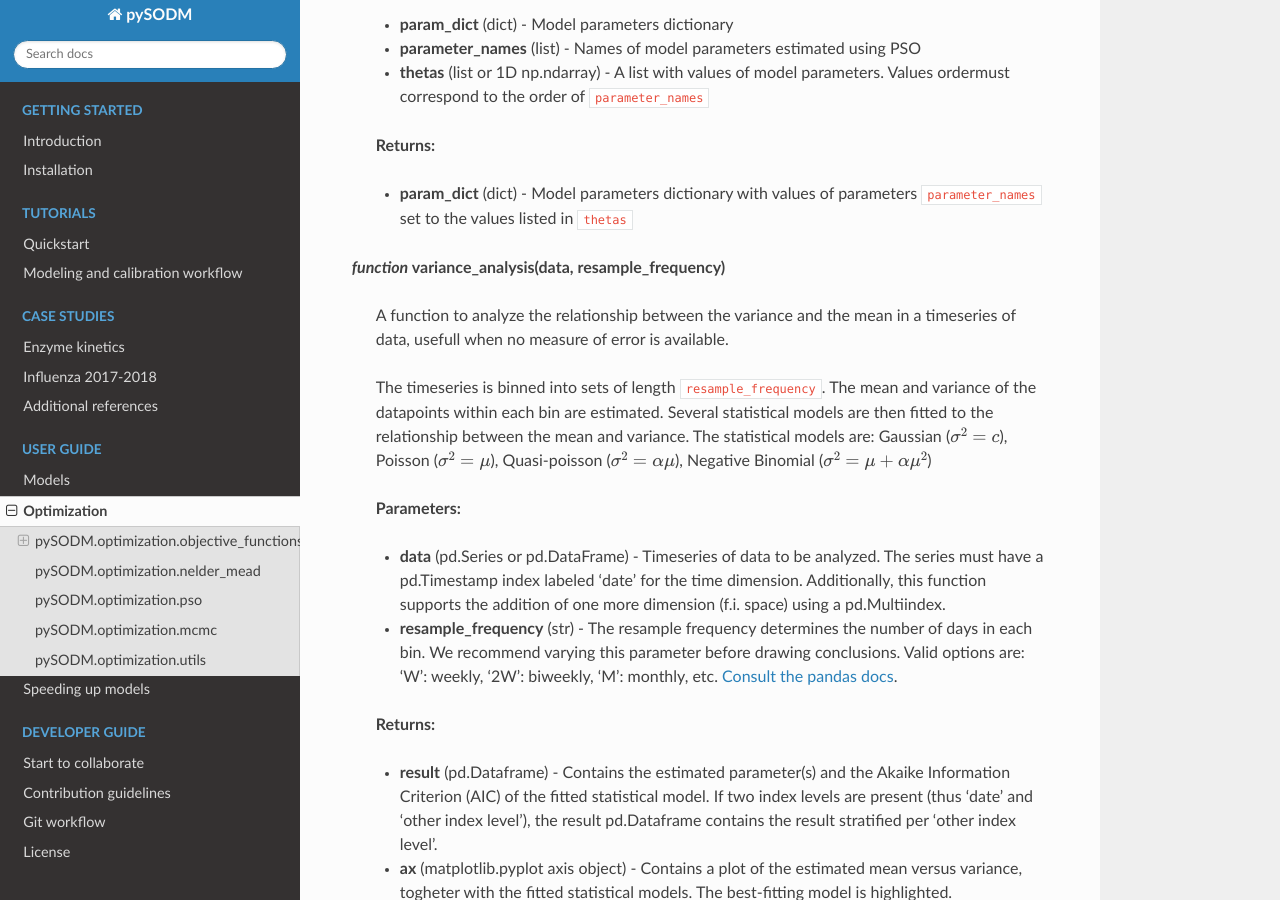
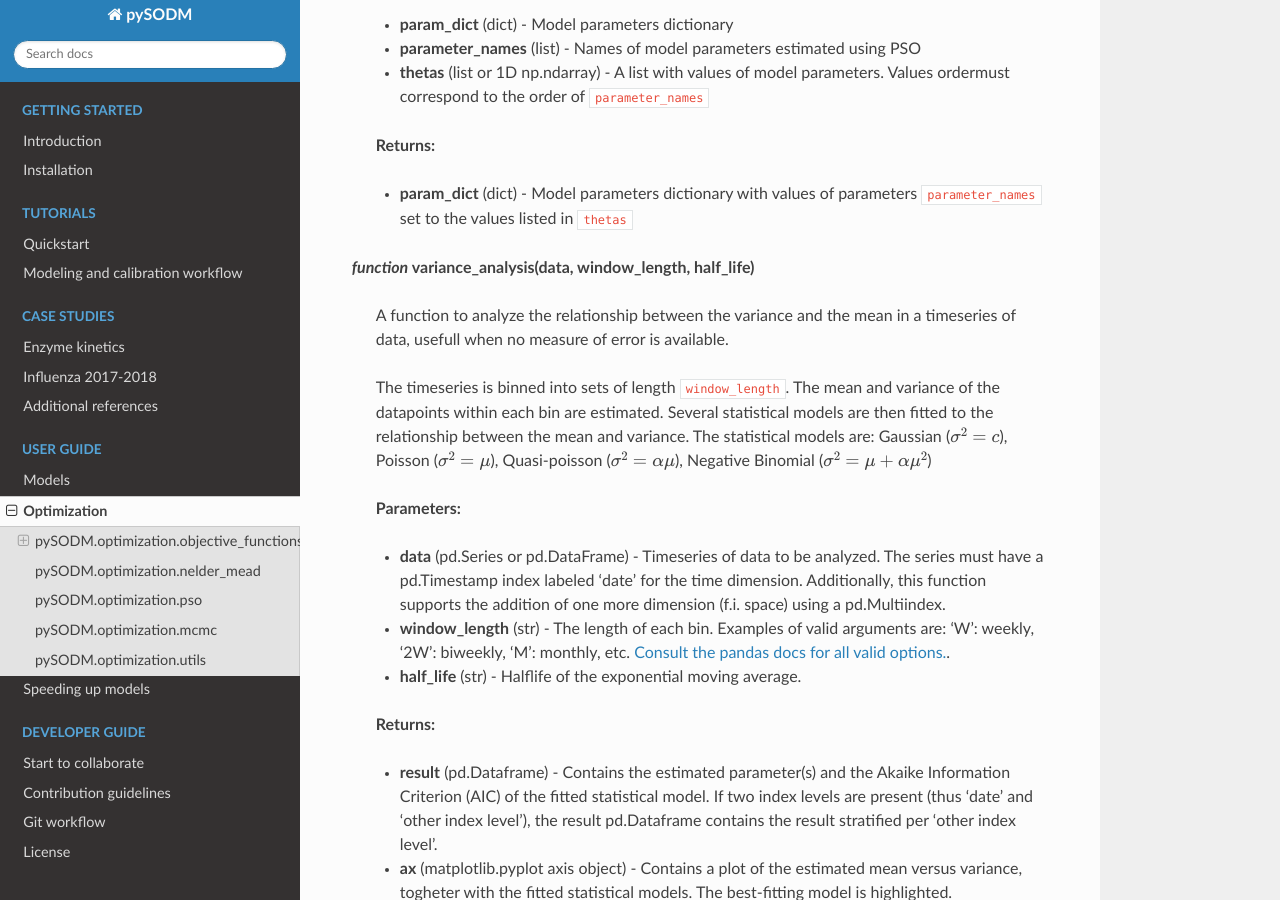
Before and after one commit to twallema/pySODM, a Sphinx documentation site: the page built from docs/optimization.md, in a window 1280 px wide and 900 px high, scrolled down 11329 px. Built offline with Sphinx 7.4.7 and the Read the Docs theme 3.1.0, drawn with Linux system fonts in a browser that asks for light colours.

Commit message:
adjust the function doc

```diff
--- a/docs/optimization.md
+++ b/docs/optimization.md
@@ -329,15 +329,16 @@
 >    **Returns:**
 >    * **param_dict** (dict) - Model parameters dictionary with values of parameters `parameter_names` set to the values listed in `thetas`
 
-***function* variance_analysis(data, resample_frequency)**
+***function* variance_analysis(data, window_length, half_life)**
 
 >    A function to analyze the relationship between the variance and the mean in a timeseries of data, usefull when no measure of error is available.
 
->    The timeseries is binned into sets of length `resample_frequency`. The mean and variance of the datapoints within each bin are estimated. Several statistical models are then fitted to the relationship between the mean and variance. The statistical models are: Gaussian ({math}`\sigma^2 = c`), Poisson ({math}`\sigma^2 = \mu`), Quasi-poisson ({math}`\sigma^2 = \alpha \mu`), Negative Binomial ({math}`\sigma^2 = \mu + \alpha \mu^2`)
+>    The timeseries is binned into sets of length `window_length`. The mean and variance of the datapoints within each bin are estimated. Several statistical models are then fitted to the relationship between the mean and variance. The statistical models are: Gaussian ({math}`\sigma^2 = c`), Poisson ({math}`\sigma^2 = \mu`), Quasi-poisson ({math}`\sigma^2 = \alpha \mu`), Negative Binomial ({math}`\sigma^2 = \mu + \alpha \mu^2`)
 
 >    **Parameters:**
 >    * **data** (pd.Series or pd.DataFrame) - Timeseries of data to be analyzed. The series must have a pd.Timestamp index labeled 'date' for the time dimension. Additionally, this function supports the addition of one more dimension (f.i. space) using a pd.Multiindex.
->    * **resample_frequency** (str) - The resample frequency determines the number of days in each bin. We recommend varying this parameter before drawing conclusions. Valid options are: 'W': weekly, '2W': biweekly, 'M': monthly, etc. [Consult the pandas docs](https://pandas.pydata.org/pandas-docs/stable/user_guide/timeseries.html#offset-aliases).
+>    * **window_length** (str) - The length of each bin. Examples of valid arguments are: 'W': weekly, '2W': biweekly, 'M': monthly, etc. [Consult the pandas docs for all valid options.](https://pandas.pydata.org/pandas-docs/stable/user_guide/timeseries.html#offset-aliases).
+>    * **half_life** (str) - Halflife of the exponential moving average.
 
 >    **Returns:**
 >    * **result** (pd.Dataframe) - Contains the estimated parameter(s) and the Akaike Information Criterion (AIC) of the fitted statistical model. If two index levels are present (thus 'date' and 'other index level'), the result pd.Dataframe contains the result stratified per 'other index level'.
```
